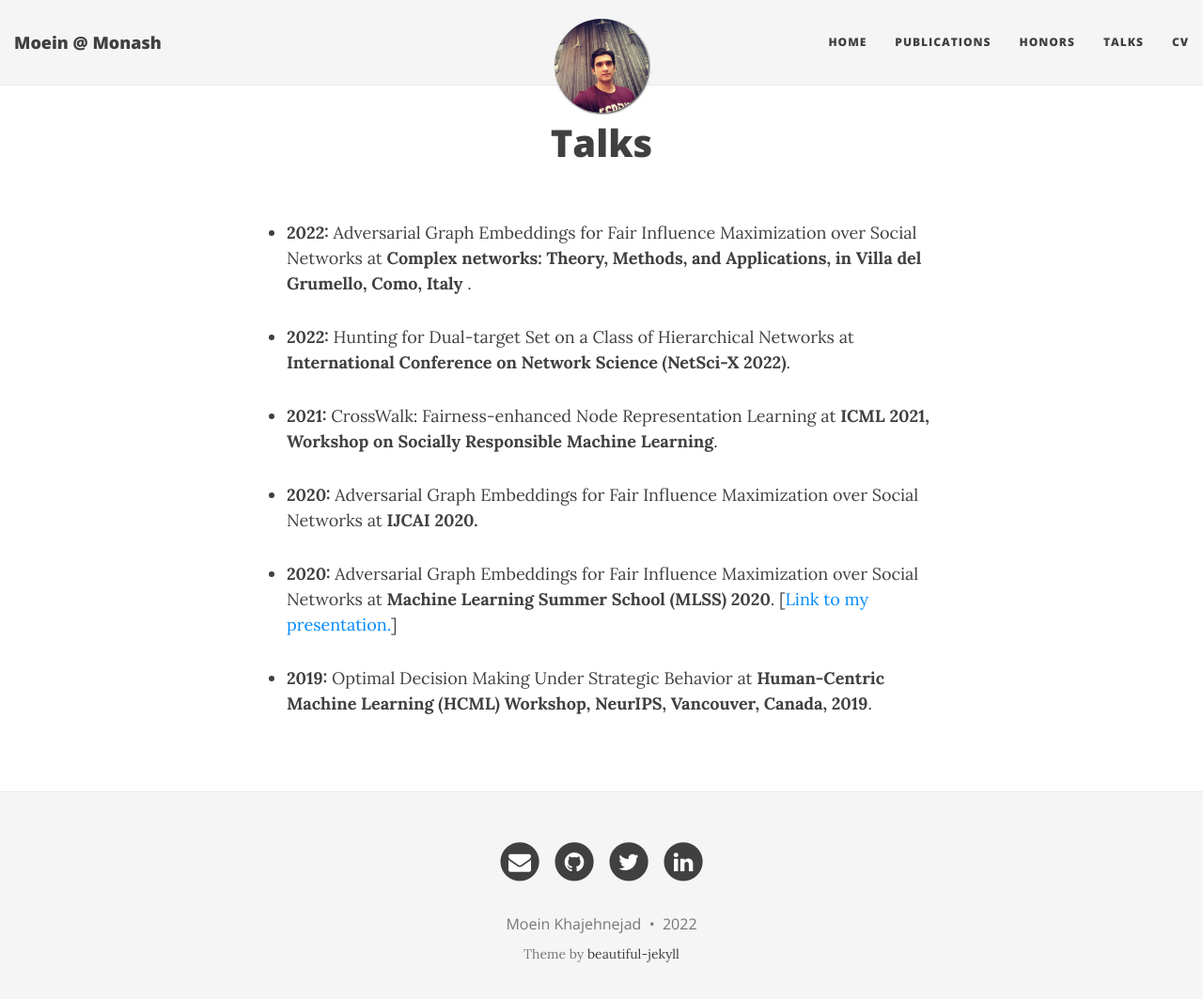
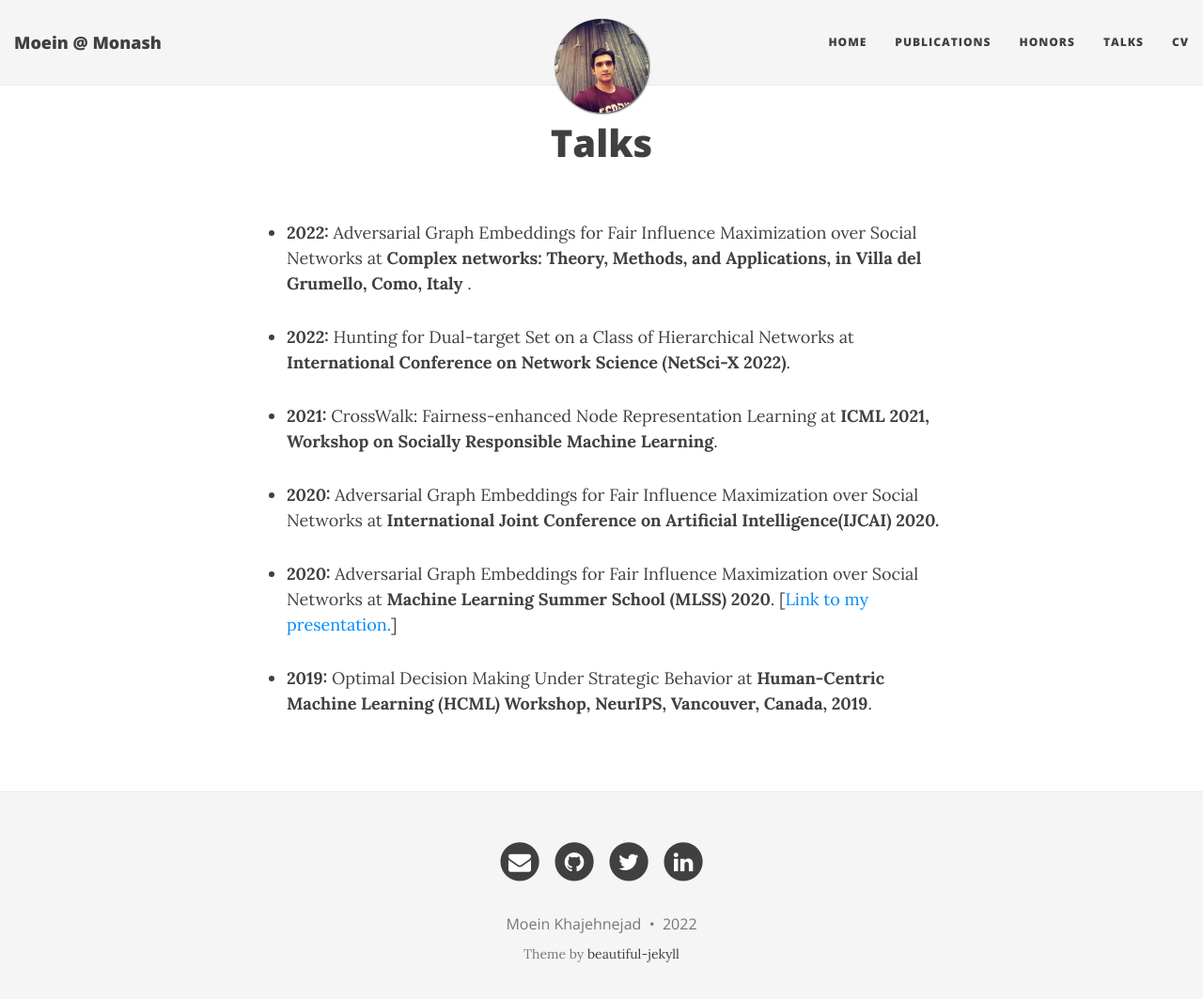
Before and after one commit to Moein-Khajehnejad/Moein-Khajehnejad.github.io, a Jekyll site: the page built from talks.md, in a window 1280 px wide and 1076 px high. Shown: the top 1063 px of the window at 94% size. Built offline with Jekyll 4.4.1, drawn with Linux system fonts in a browser that asks for light colours; nearby versions of some CDN libraries.

Commit message:
Update talks.md

```diff
--- a/talks.md
+++ b/talks.md
@@ -8,7 +8,7 @@ title: Talks
 
 - <b>2021:</b> CrossWalk: Fairness-enhanced Node Representation Learning at <b>ICML 2021, Workshop on Socially Responsible Machine Learning</b>.
 
-- <b>2020:</b> Adversarial Graph Embeddings for Fair Influence Maximization over Social Networks at <b> IJCAI 2020.</b>
+- <b>2020:</b> Adversarial Graph Embeddings for Fair Influence Maximization over Social Networks at <b> International Joint Conference on Artificial Intelligence(IJCAI) 2020.</b>
 
 - <b>2020:</b> Adversarial Graph Embeddings for Fair Influence Maximization over Social Networks at <b>Machine Learning Summer School (MLSS) 2020</b>. [<a href="https://www.youtube.com/watch?v=dYSjbhN6zss&t=12s">Link to my presentation.</a>]
 
```
